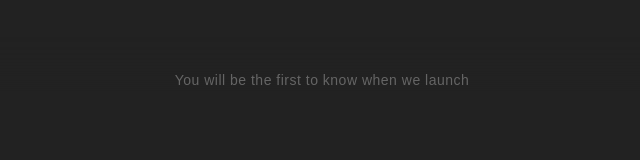
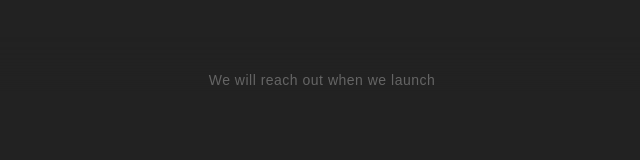
Before and after one commit to iroosevelt/Atway, a Next.js app: page /thank-you in a window 1280 px wide. Shown: the part 138-298 px from the top of the page, without its empty margins (318-958 px from the left). Built offline with nearby package versions, Linux system fonts and the light colour scheme.

Commit message:
text fix

```diff
--- a/src/pages/thank-you.tsx
+++ b/src/pages/thank-you.tsx
@@ -36,7 +36,7 @@ const Page = () => {
             fontWeight="300"
             fontSize={{ base: "xs", md: "sm" }}
           >
-            You will be the first to know when we launch
+            We will reach out when we launch
           </Text>
         </Stack>
       </Container>
```
